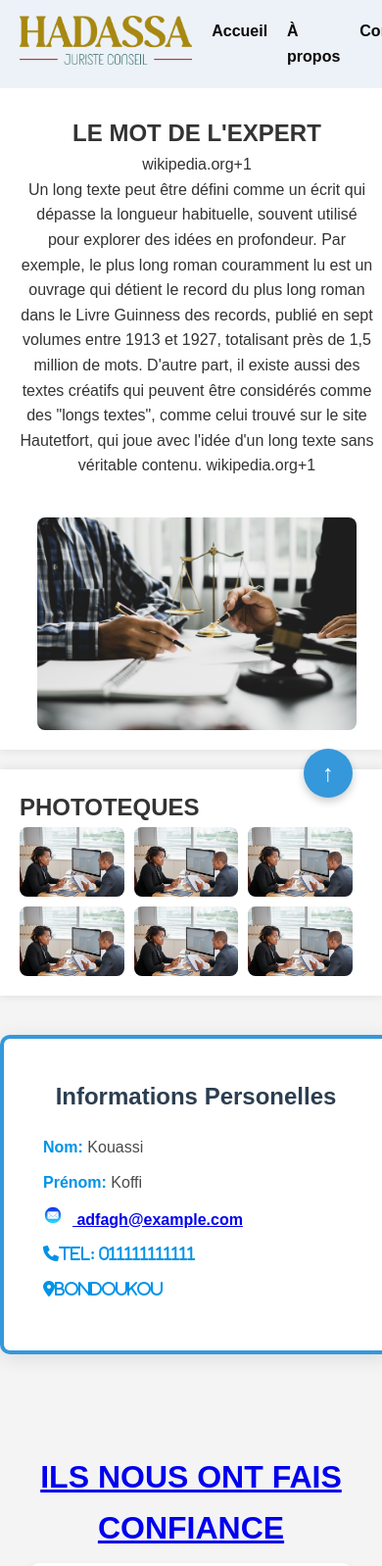
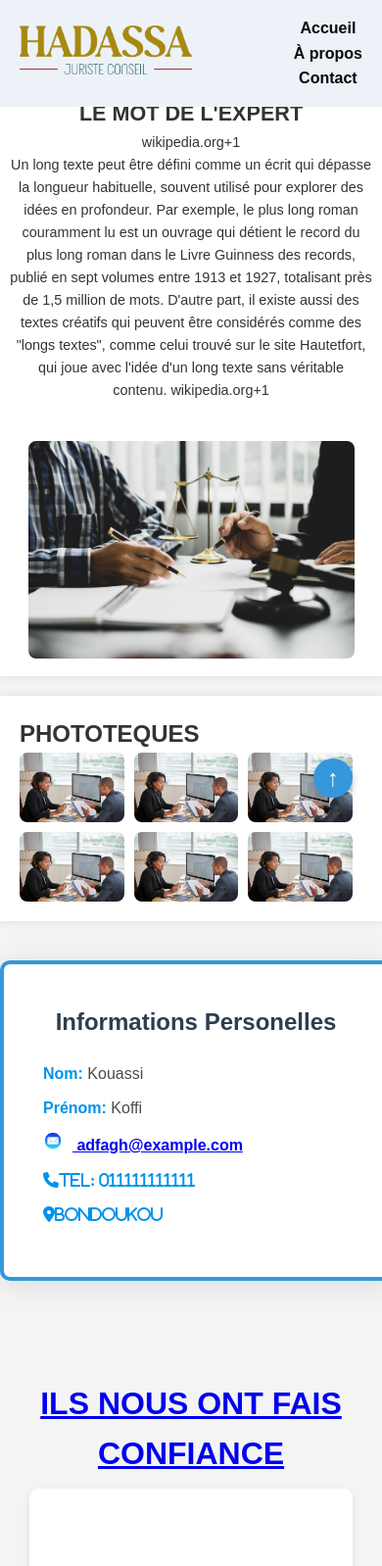
Before and after one commit to KOASSI/conseil, a plain HTML site: page propos.html in a window 390 px wide. Shown: the top 1598 px of the page at 98% size. Drawn offline with Linux system fonts and the light colour scheme.

Commit message:
Update propos.css

```diff
--- a/css/propos.css
+++ b/css/propos.css
@@ -226,34 +226,41 @@ header {
     transform: scale(1.05);
     box-shadow: 0 4px 15px rgba(0, 0, 0, 0.2);
   }
-
   .info-box {
     background-color: #ffffff; /* Couleur de fond blanche */
     border: 4px solid #3498db; /* Couleur de bordure professionnelle */
-    padding: 40px; /* Réduire l'espace pour un aspect plus compact */
+    padding: 40px; /* Espacement pour un aspect plus compact */
     border-radius: 10px;
     width: 400px;
     margin: 40px auto;
     font-family: Arial, sans-serif;
-    box-shadow: 0 4px 20px rgba(0, 0, 0, 0.1); /* Ombre pour profondeur */
+    box-shadow: 0 4px 30px rgba(0, 0, 0, 0.1); /* Ombre pour profondeur */
     animation: fadeInUp 0.6s ease forwards; /* Animation d'apparition */
+    transition: box-shadow 0.3s ease; /* Transition pour l'ombre */
+}
+
+.info-box:hover {
+    box-shadow: 0 8px 40px rgba(0, 0, 0, 0.2); /* Ombre renforcée au survol */
 }
 
 .info-box h2 {
     text-align: center;
     color: #2c3e50; /* Couleur de titre professionnelle */
     margin-bottom: 20px; /* Ajout d'un espacement sous le titre */
+    font-size: 1.5em; /* Taille de police augmentée pour plus d'impact */
     animation: slideIn 0.5s ease forwards; /* Animation d'entrée pour le titre */
 }
 
 .info-item {
     margin: 10px 0;
     color: #4a4a4a; /* Couleur de texte plus douce */
-    transition: transform 0.3s ease; /* Transition pour effet au survol */
+    transition: transform 0.3s ease, color 0.3s ease; /* Transition pour effet au survol */
 }
 
 .info-item:hover {
     transform: scale(1.05); /* Agrandissement au survol */
+    color: #3498db; /* Changement de couleur au survol */
+
 }
 
 .info-label {
@@ -290,10 +297,15 @@ header {
 }
 
 .partners-section h2 {
-    margin-bottom: 30px;
-    color: #2c3e50; /* Couleur du titre */
+
+  text-decoration: none; /* Enlève le soulignement */
+  border: none; /* Enlève une éventuelle bordure */
+  margin: 0; /* Supprime la marge par défaut */
+  padding: 0; /* Supprime le remplissage par défaut */
 }
-
+.h2{
+  text-decoration: none;
+}
 .partners-container {
   display: flex;
   justify-content: space-around;
@@ -420,3 +432,62 @@ header {
 .scroll-to-top:hover {
   background-color: #2980b9; /* Couleur au survol */
 }
+
+/* Media Queries pour des écrans plus petits */
+@media (max-width: 1500px) {
+  .nav-links {
+    flex-direction: column;
+    align-items: center;
+  }
+
+  .content {
+    padding: 10px;
+  }
+
+  .text {
+    font-size: 1rem; /* Ajustement de la taille du texte */
+  }
+}
+
+@media (max-width: 1024px) {
+  .content {
+    flex-direction: column;
+    text-align: center;
+  }
+
+  .text {
+    padding-right: 0;
+    padding-bottom: 20px;
+  }
+
+  .image {
+    text-align: center;
+    margin-top: 20px;
+  }
+}
+
+@media (max-width: 600px) {
+  .text {
+    font-size: 0.9rem; /* Réduire la taille du texte sur les petits écrans */
+  }
+
+  .image img {
+    max-width: 90%; /* Réduit la taille de l'image sur mobile */
+  }
+
+  .scroll-to-top {
+    width: 40px; /* Ajuster la taille du bouton */
+    height: 40px;
+  }
+}
+@media (max-width: 768px) {
+  .footer-content {
+    flex-direction: column;
+    align-items: center;
+  }
+
+  .footer-section {
+    margin: 10px 0;
+    text-align: center;
+  }
+}
```
Lines whose indentation alone changed are shown as unchanged.
